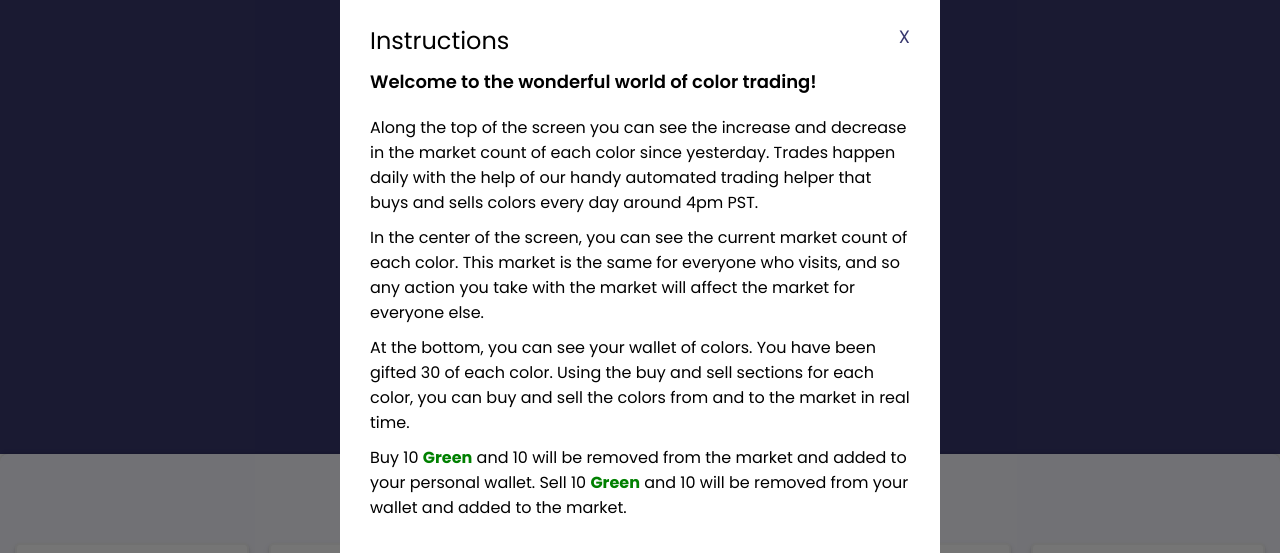
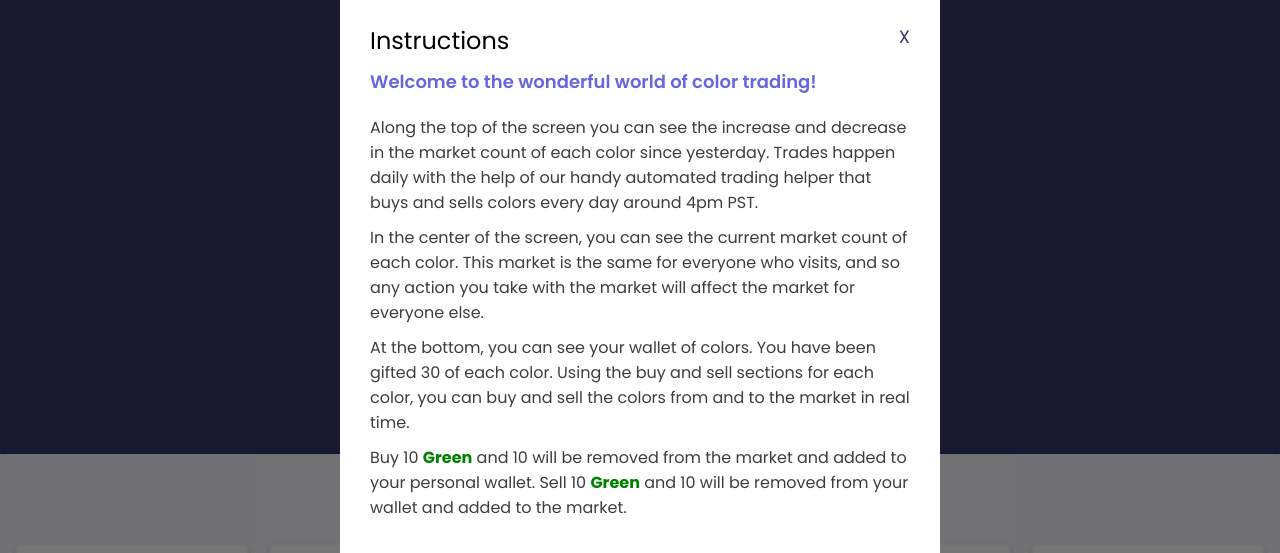
Before and after one commit to leavemydogalone/color-stock, a Next.js app: page / in a window 1280 px wide. Shown: the part 124-677 px from the top of the page. Built offline with nearby package versions, Linux system fonts and the light colour scheme; no server answers; the database is empty.

Commit message:
pop up styles

```diff
--- a/components/PopUp.module.css
+++ b/components/PopUp.module.css
@@ -40,12 +40,14 @@
   font-size: 18px;
   font-weight: 600;
   margin: 10px 0 20px;
+  color: var(--color-primary);
 }
 
 .text {
   font-size: 16px;
   font-weight: 400;
   margin: 10px 0;
+  color: var(--color-dark);
 }
 .x {
   font-size: 18px;
```
